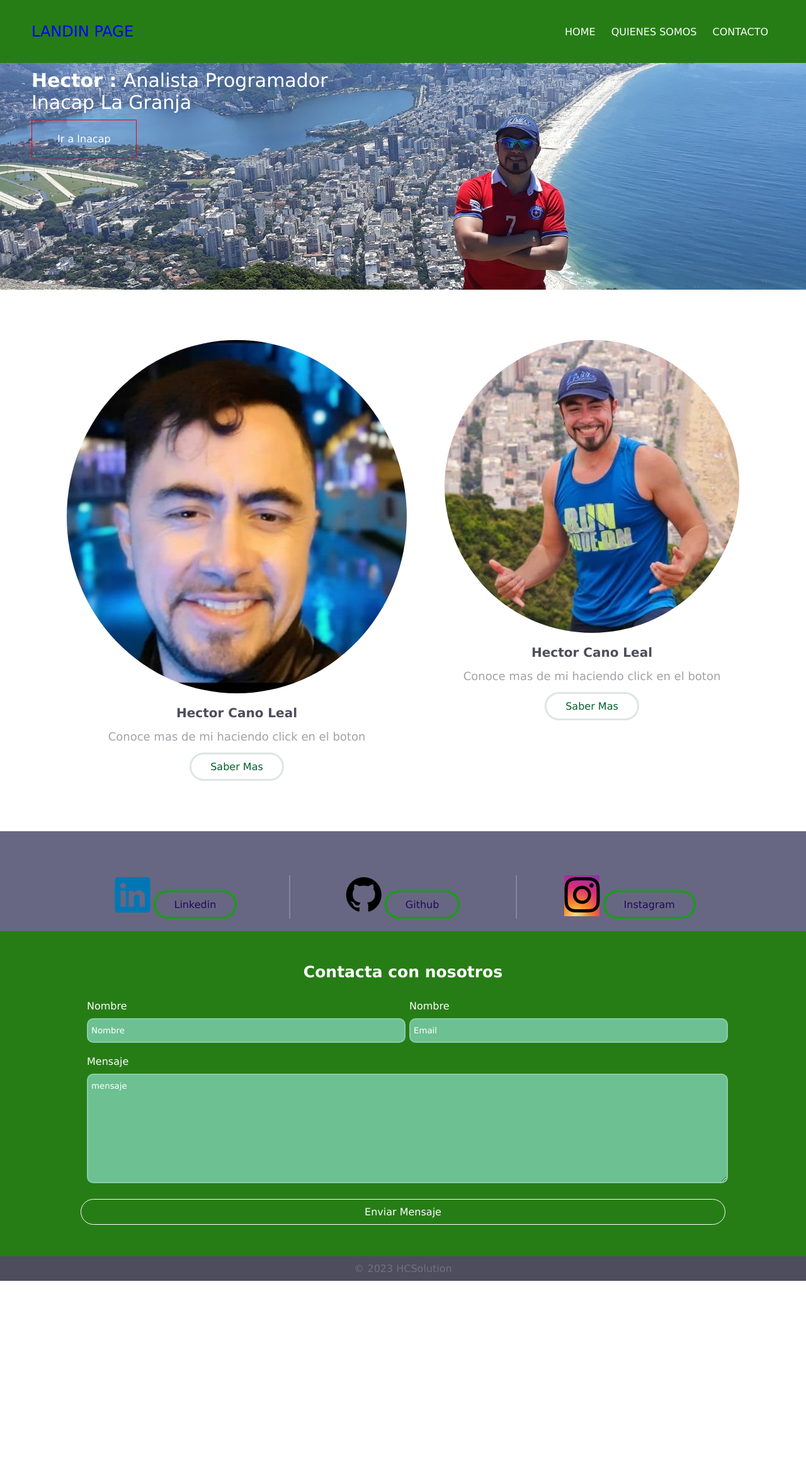
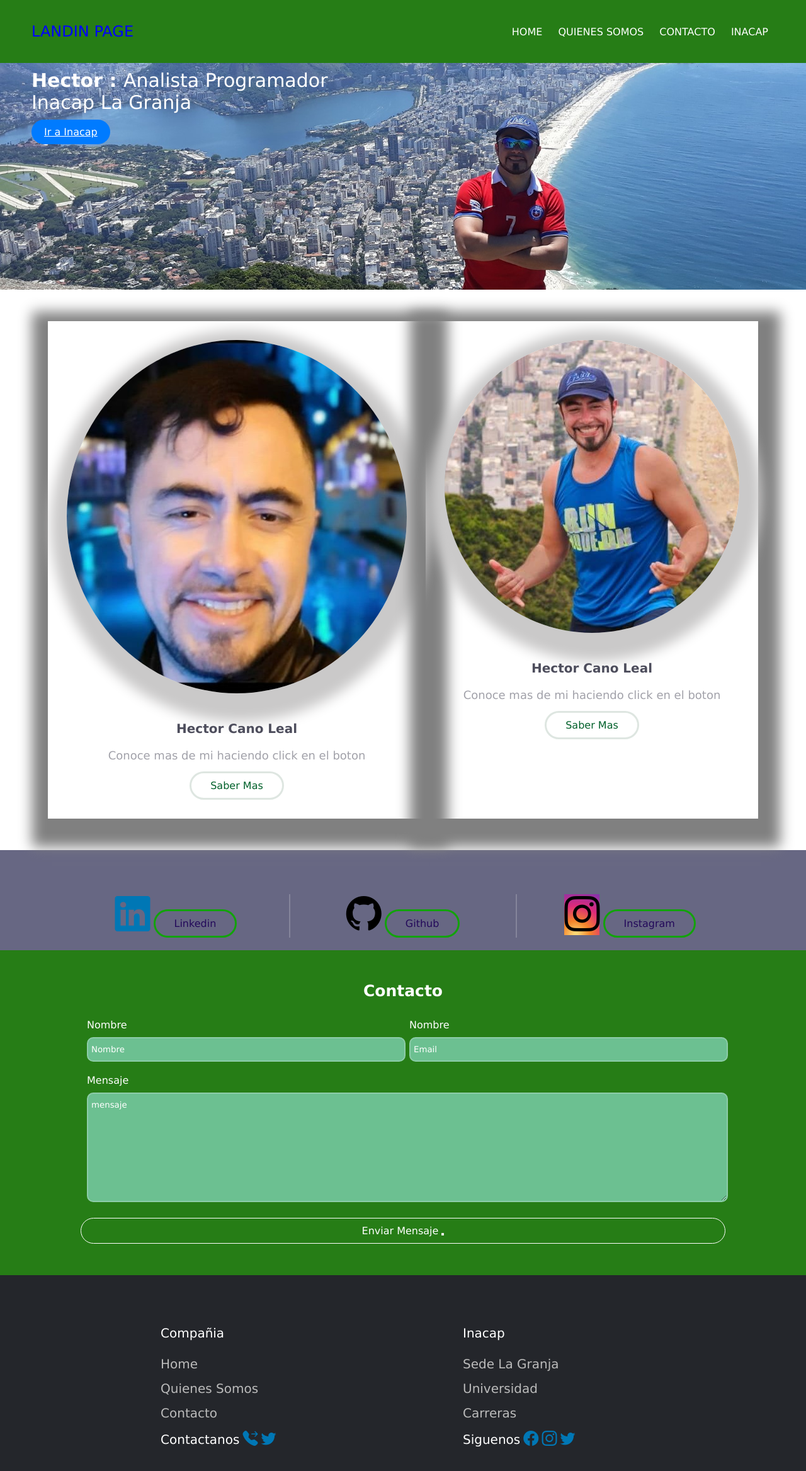
Before and after one commit to HectorCano1411/Landing-page-html_Estilos.css_Hector_Cano_Leal, a website: page index.html in a window 1280 px wide. Shown: the whole page at 63% size. Before the commit the page ends 2034 px from the top, so only its background shows below. Drawn offline with nearby package versions, Linux system fonts and the light colour scheme.

Commit message:
afinando ultimnos detalles del landin page falta hacer el footer de quienes somos y el readme con los datos

```diff
--- a/estilos.css
+++ b/estilos.css
@@ -3,6 +3,7 @@
     margin: 0;
     padding: 0;
     font-family: Verdana, Geneva, Tahoma, sans-serif;
+    list-style: none;
 
 }
 /* HEADER */
@@ -77,10 +78,17 @@ header{
     font-weight: 600;
 }
 .boton_empezar{
-    text-decoration: none;
+    /* text-decoration: none;
     color: #ffffff;
-    border: 1px solid #ff0000 ;
-    padding: 20px 40px;
+    border-radius: 1px solid #ff0000 ;
+    padding: 20px 40px; */
+    border-radius: 20px;
+    padding: 10px 20px;
+    background-color: #007bff;
+    color: #fff;
+    border: none;
+    font-size: 16px;
+    cursor: pointer;
     align-self: baseline;
     transition: all 0.4s;
 }
@@ -98,18 +106,25 @@ header{
 
 #personas img{
     border-radius: 100%;
+    box-shadow: 5px 15px 20px 30px rgb(202, 201, 201)
+
 }
 #personas div{
     padding: 30px 30px;
+    box-shadow: 5px 15px 20px 30px grey;
+
 }
 #personas div h4{
+
     color: #4d4d5c;
     font-size: 20px;
-    margin: 15px 0px;
+    margin: 40px 0px 20px 0px;
+
 }
 #personas div p{
     color: #4d4d5c87;
     font-size: 18px;
+
 }
 .boton_saber_mas{
     display: inline-block;
@@ -120,10 +135,13 @@ header{
     border-radius: 30px;
     margin-top: 15px;
     transition: all 0.4s;
+
 }
 .boton_saber_mas:hover{
     background: #0c2685;
     color: #fff;
+    box-shadow: 5px 15px 15px 15px rgb(244, 237, 237);
+
 }
 /* ICONOS */
 #iconos{
@@ -160,9 +178,11 @@ header{
     margin-top: 15px;
     transition: all 0.4s;
 
+
 }
 .contenido_iconos div a:hover{
     background: #070c4e;
+    box-shadow: 5px 5px 5px 5px rgb(244, 237, 237);
     color: #fff;
 
 }
@@ -174,6 +194,7 @@ header{
 }
 
 #contacto h4{
+
     text-align: center;
     font-size: 25px;
     margin-bottom: 20px;
@@ -226,20 +247,49 @@ form input::placeholder, form textarea::placeholder{
 .boton_formulario .boton_saber_mas:hover{
     background: #0e6503ad;
 }
-footer{
-    background: #4d4d5c;
-    color: #cccccc4a;
-    text-align: center;
-    padding: 10px 0px;
+.container{
+    max-width: 1000px;
+    margin: 0 auto;
+}
+.footer{
+    background-color:#24262b ;
+    padding: 80px 0;
+}
+ .footer-row {
+    display: flex;
+    flex-wrap: wrap;
+ }
+ .footer-link{
+    width: 25%;
+    padding:  0 115px;
+ }
+
+.footer-link h4{
+    font-size: 20px;
+    color: #ffffff;
+    margin-bottom: 25px;
+    font-weight: 300;
+    /* border-bottom: 2px solid #00c3ff ; */
+    /* padding: 10px; */
+    display: inline-block;
+    text-decoration: none;
 }
 
+.footer-link ul li a{
+    column-gap: 50px5;
+    row-gap: 50px;
+    font-size: 20px;
+    text-decoration: none;
+    color: #bbbbbb;
+    display: block;
+    margin-bottom: 15px;
+    transition: all .4s ease;
+}
+.footer-link ul li a:hover{
+    color: #ffffff;
+    padding-left: 6px;
 
-
-
-
-
-
-
+}
 
 
 /* RESOPONSIVE */
@@ -288,6 +338,14 @@ footer{
     .datos_form{
         flex-direction: column
     }
+    /* FOOTER */
+    .footer-row{
+        text-align: center
+    }
+    .footer-link{
+        width: 100%;
+        margin-bottom: 30px
+    }
 
 }
 
--- a/index.html
+++ b/index.html
@@ -16,8 +16,9 @@
         <label for="check" class="mostrar_menu">&#8801</label>
         <nav class="menu">
             <a href="#">Home</a>
-            <a href="#">Quienes Somos</a>
-            <a href="#">Contacto</a>
+            <a href="quienes_somos.html">Quienes Somos</a>
+            <a href="#contacto">Contacto</a>
+            <a href="https://portales.inacap.cl/">Inacap</a>
             <label for="check" class="esconder_menu">&#215</label>
         </nav>
     </header>
@@ -61,7 +62,7 @@
         </div>
     </section>
     <section id="contacto">
-        <h4>Contacta con nosotros</h4>
+        <h4>Contacto</h4>
         <form action="POST">
             <div class="datos_form">
                 <div class="nombre">
@@ -80,12 +81,51 @@
                 <textarea name="mensaje" id="mensaje" cols="30" rows="10" placeholder="mensaje"></textarea>
             </div>
             <div class="boton_formulario">
-                <a href="#" class="boton_saber_mas">Enviar Mensaje</a>
+                <a href="index2/index2.html" target="_blank" class="boton_saber_mas">Enviar Mensaje
+                    <button type="button" value="enviar"></button>
+                </a>
             </div>
         </form>
     </section>
-    <footer>
-        <p>&copy; 2023 HCSolution</p>
+    <footer class="footer">
+            <div class="container">
+                <div class="footer-row">
+                    <div class="footer-link">
+                        <h4>Compañia</h4>
+                        <ul>
+                            <li><a href="#">Home</a></li>
+                            <li><a href="quienes_somos.html">Quienes Somos</a></li>
+                            <li><a href="#contacto">Contacto</a></li>
+                        </ul>
+
+                    </div>
+                    <div class="footer-link">
+                        <h4>Inacap</h4>
+                        <ul>
+                            <li><a href="https://portales.inacap.cl/sedes/la-granja/index">Sede La Granja</a></li>
+                            <li><a href="https://portales.inacap.cl/sobre-nosotros/universidad/index">Universidad</a></li>
+                            <li><a href="https://portales.inacap.cl/carreras/index">Carreras </a></li>
+                        </ul>
+                    </div>
+                    <div class="footer-link">
+                        <h4>Contactanos</h4>
+
+                            <a href="#"><i class=" bi-telephone-forward-fill" style="font-size: 1.5em; color: #0077B5;" ></i></a>
+                            <a href="#"><i class=" bi-twitter" style="font-size: 1.5em; color: #0077B5;" ></i></a>
+
+                    </div>
+                    <div class="footer-link
+                    ">
+                        <h4>Siguenos</h4>
+
+                            <a href="https://www.facebook.com/INACAP/?locale=es_LA"><i class=" bi-facebook"  style="font-size: 1.5em; color: #0077B5;" ></i></a>
+                            <a href="https://www.instagram.com/inacaplagranja/"><i class=" bi-instagram" style="font-size: 1.5em; color: #0077B5;"  ></i></a>
+                            <a href="#"><i class=" bi-twitter"   style="font-size: 1.5em; color: #0077B5;"  ></i></a>
+
+                    </div>
+                </div>
+
+            </div>
     </footer>
 
 
--- /dev/null
+++ b/index2/index2.css
@@ -0,0 +1,26 @@
+body {
+  background: radial-gradient(circle, #000000, #000033, #000066, #000099, #0000cc, #0000ff, #0000cc, #000099, #000066, #000033, #000000);
+}
+h1{
+  color: #fff;
+  text-align: center;
+}
+
+nav {
+  display: flex;
+  justify-content: space-between;
+  padding: 10px;
+  background-color: rgba(0,0,0,0.3);
+}
+
+nav a {
+  color: #fff;
+  text-decoration: none;
+  margin-right: 20px;
+  font-size: 1.2rem;
+  transition: all 0.3s ease;
+}
+
+nav a:hover {
+  color: #ccc;
+}
--- /dev/null
+++ b/quienes_somos.css
@@ -0,0 +1,229 @@
+/* HEADER */
+header{
+    height: 100px;
+    background: #267d16;
+    padding:  0  50px;
+    color: #fff;
+    display: flex;
+    justify-content: space-between;
+    align-items: center;
+}
+.logo{
+    text-transform: uppercase;
+    color: blue;
+    font-weight: 200;
+}
+ .menu a{
+    color: #fff;
+    text-transform: uppercase;
+    text-decoration: none;
+    padding: 0 10px;
+    transition: 0.4s;
+ }
+ .mostrar_menu, .esconder_menu{
+    font-size: 30px;
+    cursor: pointer;
+    display: none;
+    transition: 0.4s;
+ }
+
+ .mostrar_menu{
+    order: 1;
+ }
+ .menu a:hover, .mostrar_menu:hover, .esconder_menu:hover{
+    color: #6cc091;
+
+  }
+#check{
+    display: none;
+}
+div {
+    font-size: 1.2rem;
+    line-height: 1.5;
+    margin: 1.5rem 0;
+    text-align: justify;
+    max-width: 800px;
+    margin-left: auto;
+    margin-right: auto;
+    padding: 1rem;
+    border: 1px solid #ccc;
+    border-radius: 5px;
+  }
+
+  div p {
+    margin-bottom: 1rem;
+  }
+
+
+
+
+  .title {
+    background-color: #333; /* Color de fondo */
+    color: #fff; /* Color de texto */
+    text-align: center; /* Centrar el texto */
+    padding: 20px; /* Agregar un espacio interior */
+  }
+
+
+
+
+
+section {
+    display: flex;
+    flex-wrap: wrap;
+    justify-content: space-between;
+    margin: 50px auto;
+    max-width: 1200px;
+  }
+
+  section div {
+    background-color: #fff;
+    border-radius: 10px;
+    box-shadow: 0 0 10px rgba(0, 0, 0, 0.3);
+    margin-bottom: 20px;
+    overflow: hidden;
+    width: calc(50% - 10px);
+  }
+
+  section div:hover {
+    transform: translateY(-5px);
+    box-shadow: 0 5px 10px rgba(0, 0, 0, 0.3);
+  }
+
+  section div img {
+    display: block;
+    width: 100%;
+  }
+
+  section div h4 {
+    font-size: 24px;
+    font-weight: bold;
+    margin: 20px;
+    text-align: center;
+  }
+
+  section div p {
+    font-size: 16px;
+    margin: 0 20px 20px;
+    text-align: center;
+  }
+
+  section div a.boton_saber_mas {
+    background-color: #0099ff;
+    border-radius: 30px;
+    color: #fff;
+    display: block;
+    margin: 0 auto 20px;
+    padding: 10px 20px;
+    text-align: center;
+    text-decoration: none;
+    transition: all 0.3s;
+    width: 200px;
+  }
+
+  section div a.boton_saber_mas:hover {
+    background-color: #0080ff;
+  }
+  @media screen and (max-width: 600px) {
+    div {
+      font-size: 1rem;
+      padding: 0.5rem;
+    }
+     /* HEADER */
+     .mostrar_menu, .esconder_menu{
+      display: block;
+  }
+
+  .menu{
+      position: fixed;
+      width: 100%;
+      height: 100vh;
+      background: #4d4d5c ;
+      right: -100%;
+      top: 0;
+      text-align: center;
+      padding: 100px 0px;
+      z-index: 100;
+      transition: 0.8s;
+  }
+  .menu a{
+      display: block;
+      padding: 20px;
+  }
+  .esconder_menu{
+      position: absolute;
+      top: 40px;
+      right: 40px;
+  }
+  #check:checked ~ .menu{
+      right: 0;
+  }
+
+
+
+
+
+
+
+  }
+
+
+  /* Estilos para dispositivos móviles */
+/* @media only screen and (max-width: 600px) {
+    section div {
+      display: block;
+      margin-bottom: 20px;
+    }
+  }
+   */
+   table {
+    border-collapse: collapse;
+    width: 100%;
+    max-width: 600px;
+    margin: 0 auto;
+    font-family: Arial, sans-serif;
+    font-size: 16px;
+    text-align: center;
+  }
+
+  th, td {
+    text-align: left;
+    padding: 8px;
+  }
+
+  tr:nth-child(even){background-color: #f2f2f2}
+
+  th {
+    background-color: #333;
+    color: white;
+  }
+
+  @media only screen and (max-width: 600px) {
+    table, thead, tbody, th, td, tr {
+      display: block;
+    }
+
+    th {
+      position: absolute;
+      top: -9999px;
+      left: -9999px;
+    }
+
+    td {
+      border: none;
+      position: relative;
+      padding-left: 50%;
+    }
+
+    td:before {
+      position: absolute;
+      top: 6px;
+      left: 6px;
+      width: 45%;
+      padding-right: 10px;
+      white-space: nowrap;
+      content: attr(data-column);
+      color: #000;
+      font-weight: bold;
+    }
+  }
```
Also changed, not shown: index2/index2.html (added, +19 -0 lines), quienes_somos.html (added, +137 -0 lines), img/brasil5.jpg (added), img/brasil6.jpg (added), img/brasil7.jpg (added), img/brasil8.jpg (added), img/brasil9.jpg (added), img/hija.jpg (added).
